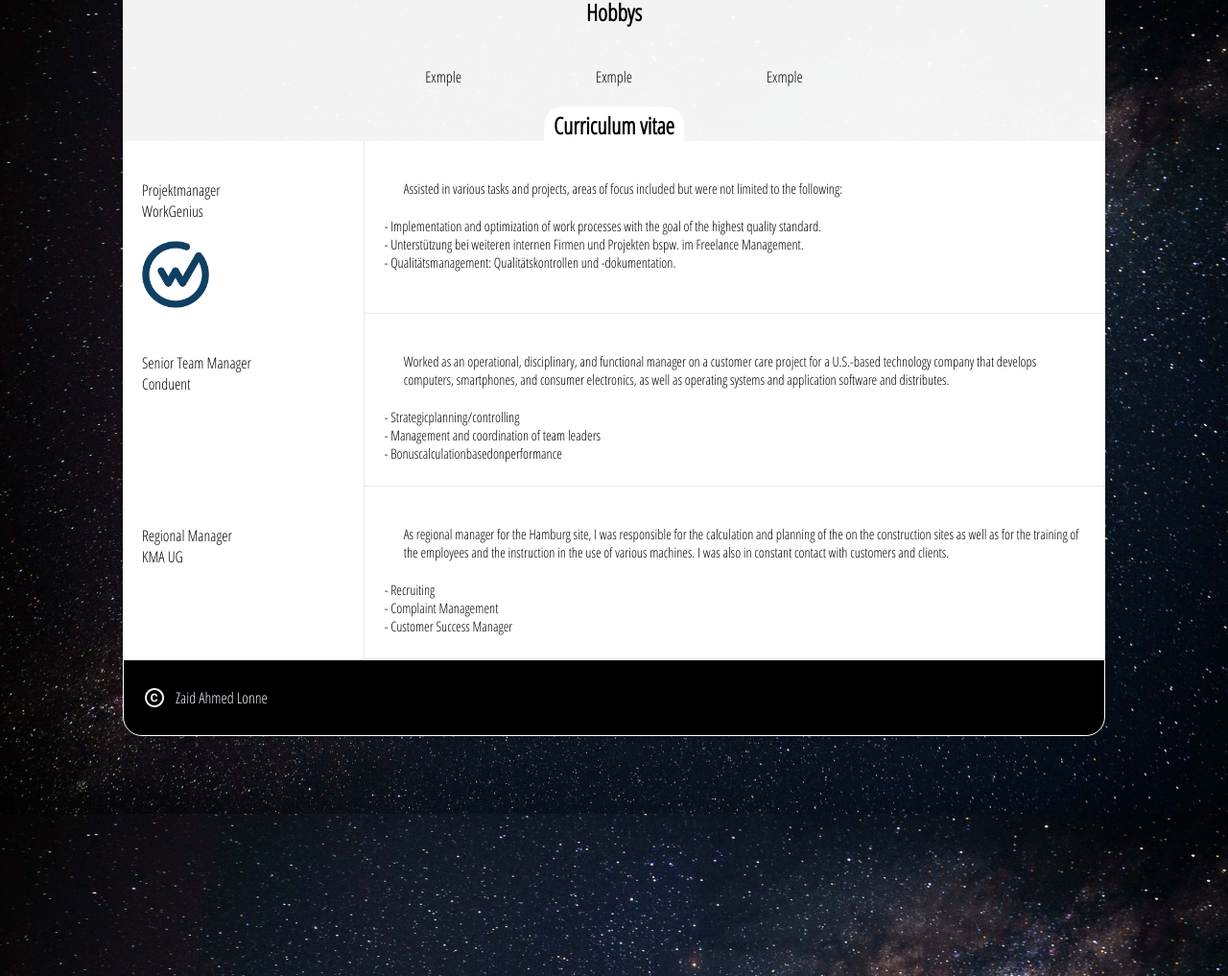
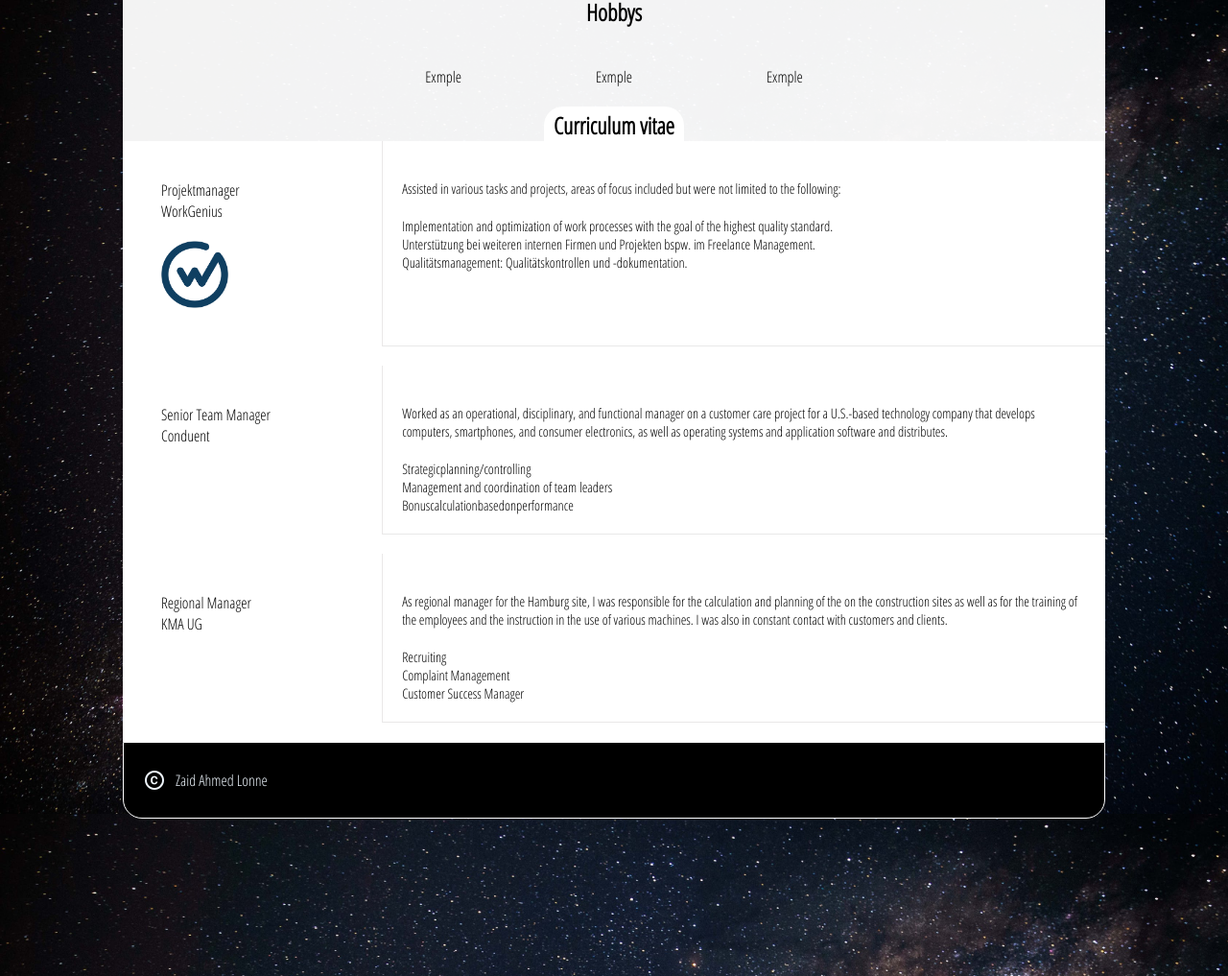
Before and after one commit to Zaid0307/personal-webside, a plain HTML site: page index.html in a window 1280 px wide. Shown: the part 862-1879 px from the top of the page at 96% size. Drawn offline with nearby package versions, Linux system fonts and the light colour scheme.

Commit message:
change ul element in .css

```diff
--- a/Styles/styles.css
+++ b/Styles/styles.css
@@ -29,8 +29,8 @@ main {
 }
 
 .container .profielpic {
-  border-radius: 100%;
-  height: 350px;
+  border-radius: 50%;
+  width: 350px;
   margin-top: -175px;
   box-shadow: rgba(0, 0, 0, 0.15) 0px 15px 25px,
     rgba(0, 0, 0, 0.05) 0px 5px 10px;
@@ -68,7 +68,7 @@ main {
   padding: 3px 10px 0px 10px;
   border-radius: 20px 20px 0px 0px;
 }
-.vccontainer {
+.cvcontainer {
   width: 100%;
 }
 /* WG/Condiinfo start here*/
@@ -76,7 +76,6 @@ main {
   display: flex;
   background-color: rgb(255, 255, 255);
   width: 100%;
-  height: 180px;
 }
 .tittlewg {
   font-size: 1rem;
@@ -94,25 +93,28 @@ main {
 .infowg {
   font-size: 0.9rem;
   width: 100%;
-  padding-left: 2%;
   text-overflow: ellipsis;
   border-bottom: 1px solid rgba(215, 213, 213, 0.539);
 }
 
-.wgbox ul {
+.wgbox,
+ul {
   list-style-type: none;
+  padding-left: 20px;
+  padding-bottom: 20px;
 }
-.wgbox li {
+/*
+.wgbox, li {
   gap: 3px;
 }
+*/
 .tittleco {
   font-size: 1rem;
   width: 100%;
   flex-shrink: 3;
   border-right: 1px solid rgba(215, 213, 213, 0.539);
 }
-/* WG /Conduent info End here*/
-
+/* WG /Conduent Kma info End here*/
 /*curriculum vitae end*/
 /*Linkedin and Github button start*/
 .fixlogo {
--- a/index.html
+++ b/index.html
@@ -60,7 +60,7 @@
           <!--Interests-->
           <!--CV secon start here-->
           <h2 class="cvhead">Curriculum vitae</h2>
-          <div class="vccontainer">
+          <div class="cvcontainer">
             <!--this is the whole cv box (Start) (end)-->
             <div class="cvbox">
               <!--here the WorkGenius Box Start (end 78)-->
@@ -70,28 +70,27 @@
                   <div class="imgwg"></div>
                 </div>
                 <div class="infowg">
-                  <ul>
                   <p>
                     Assisted in various tasks and projects, areas of focus
                     included but were not limited to the following:
                   </p>
+                  <ul>
                     <li>
-                      - Implementation and optimization of work processes with
+                      Implementation and optimization of work processes with
                       the goal of the highest quality standard.
                     </li>
                     <li>
-                      - Unterstützung bei weiteren internen Firmen und Projekten
+                      Unterstützung bei weiteren internen Firmen und Projekten
                       bspw. im Freelance Management.
                     </li>
                     <li>
-                      - Qualitätsmanagement: Qualitätskontrollen und
+                      Qualitätsmanagement: Qualitätskontrollen und
                       -dokumentation.
                     </li>
                   </ul>
                 </div>
               </div>
               <!--here the WorkGenius Box end (start 51)-->
-              <!--this is the whole cv box (Start) (end)-->
               <div class="cvbox">
                 <!--here the Conduent Box Start (end 109)-->
               <div class="wgbox">
@@ -100,18 +99,18 @@
                   <div class="#"></div>
                 </div>
                 <div class="infowg">
-                  <ul>
                   <p>
                     Worked as an operational, disciplinary, and functional manager on a customer care project for a U.S.-based technology company that develops computers, smartphones, and consumer electronics, as well as operating systems and application software and distributes.
                   </p>
+                  <ul>
                     <li>
-                      - Strategicplanning/controlling
+                      Strategicplanning/controlling
                     </li>
                     <li>
-                      - Management and coordination of team leaders
+                      Management and coordination of team leaders
                     </li>
                     <li>
-                      - Bonuscalculationbasedonperformance
+                      Bonuscalculationbasedonperformance
                     </li>
                   </ul>
                 </div>
@@ -124,18 +123,18 @@
                   <div class="#"></div>
                 </div>
                 <div class="infowg">
-                  <ul>
                   <p>
                     As regional manager for the Hamburg site, I was responsible for the calculation and planning of the on the construction sites as well as for the training of the employees and the instruction in the use of various machines. I was also in constant contact with customers and clients.
                   </p>
+                  <ul>
                     <li>
-                      - Recruiting
+                      Recruiting
                     </li>
                     <li>
-                      - Complaint Management
+                      Complaint Management
                     </li>
                     <li>
-                      - Customer Success Manager
+                      Customer Success Manager
                     </li>
                   </ul>
                 </div>
```
Lines whose indentation alone changed are shown as unchanged.
